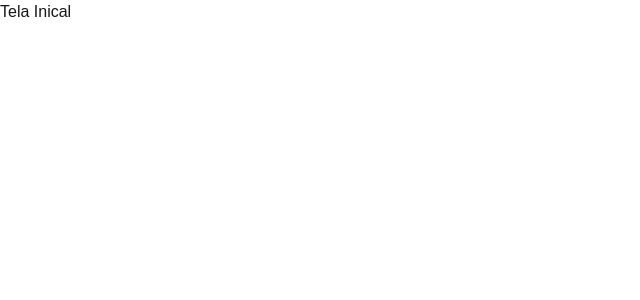
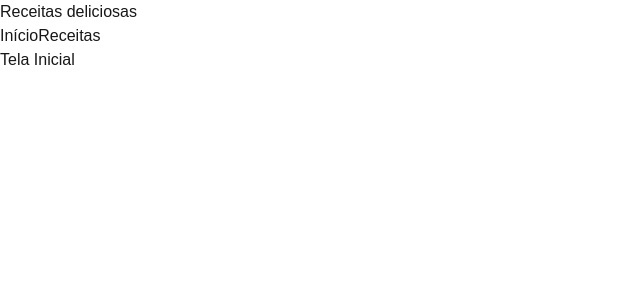
Before and after one commit to meloluvert/site-receitas-capacitacao, a Next.js app: page / in a window 1280 px wide. Shown: the top 300 px of the page, without its empty margins (0-640 px from the left). Built offline with nearby package versions, Linux system fonts and the light colour scheme.

Commit message:
feat: estrutura do header

```diff
--- a/src/app/layout.tsx
+++ b/src/app/layout.tsx
@@ -1,7 +1,7 @@
 import type { Metadata } from "next";
 import { Inter } from "next/font/google";
 import "./globals.css";
-
+import Header from "@/components/Header";
 const inter = Inter({
   variable: "--font-inter",
   subsets: ["latin"]
@@ -22,7 +22,9 @@
       <body
         className={`${inter.variable} antialiased`}
       >
+    <Header/>
         {children}
+
       </body>
     </html>
   );
--- a/src/app/page.tsx
+++ b/src/app/page.tsx
@@ -3,7 +3,7 @@
 export default function Home() {
   return (
     <div>
-      <h1>Tela Inical</h1>
+      <h1>Tela Inicial</h1>
     </div>
   );
 }
--- /dev/null
+++ b/src/components/Header/index.tsx
@@ -0,0 +1,13 @@
+import Link from "next/link";
+
+export default function Header() {
+  return (
+    <header>
+      <Link href={"/"}>Receitas deliciosas</Link>
+      <nav>
+        <Link href="/">Início</Link>
+        <Link href="/receitas">Receitas</Link>
+      </nav>
+    </header>
+  );
+}
```
